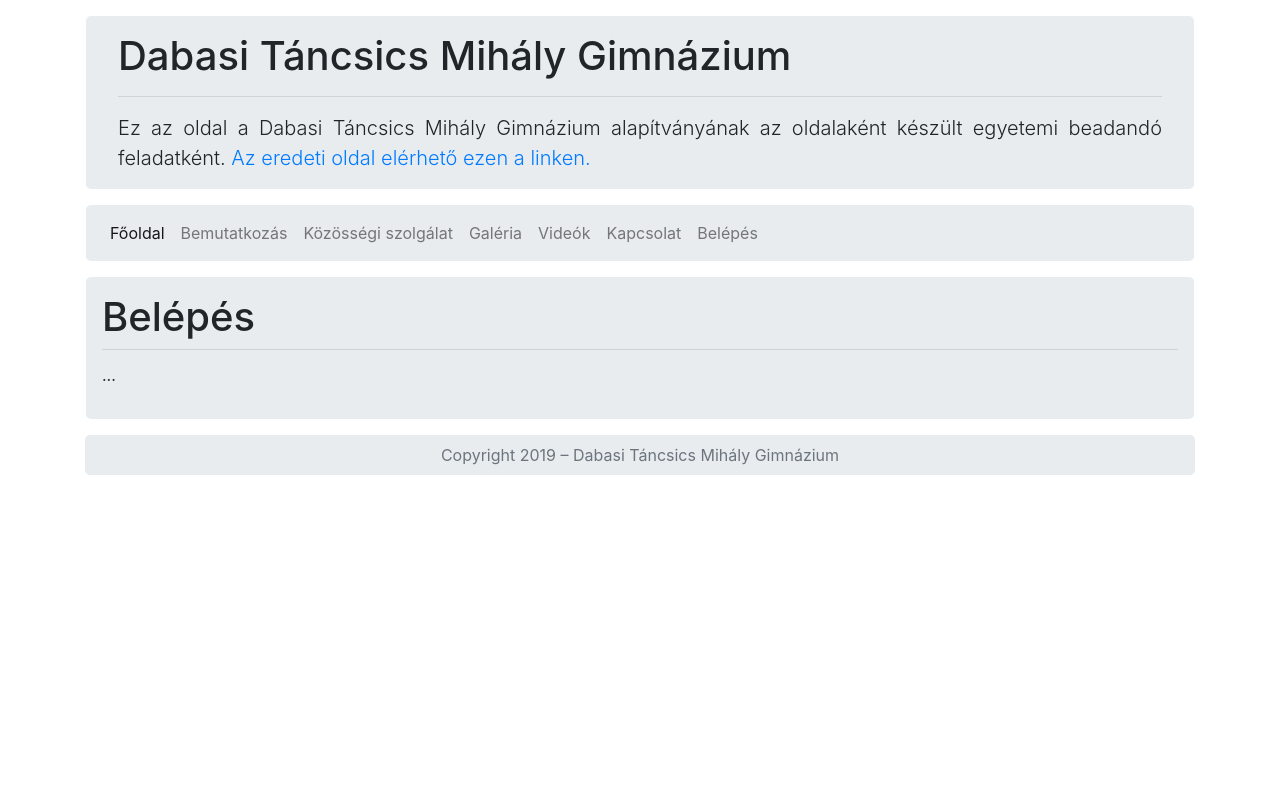
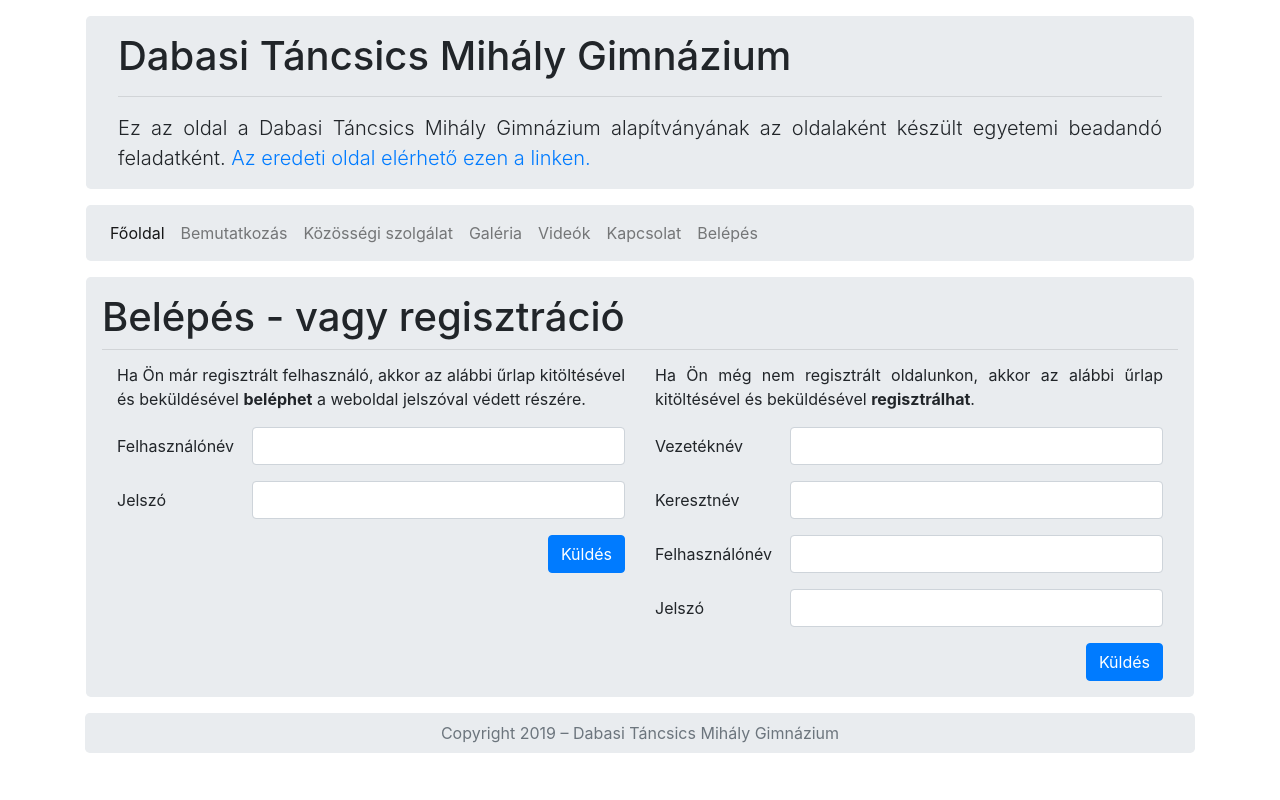
Before and after one commit to kovacsguido/webprog1, a PHP site: page /index.php?page=login in a window 1280 px wide. Run offline with PHP 8.4, Linux system fonts and the light colour scheme; some libraries are stand-ins or nearby versions.

Commit message:
Added the login/registration templates and the base of login.php and registration.php

```diff
--- a/templates/login.tpl.php
+++ b/templates/login.tpl.php
@@ -1,3 +1,58 @@
-<h1>Belépés</h1>
+<h1>Belépés - vagy regisztráció</h1>
 <hr class="my-4">
-<p>...</p>
+<div class="container">
+    <div class="row">
+        <div class="col-sm">
+            <p>Ha Ön már regisztrált felhasználó, akkor az alábbi űrlap kitöltésével és beküldésével <strong>beléphet</strong> a weboldal jelszóval védett részére.</p>
+            <form action="/login.php" method="post">
+                <fieldset>
+                    <div class="form-group row">
+                        <label for="lusername" class="col-sm-3 col-form-label">Felhasználónév</label>
+                        <div class="col-sm-9">
+                            <input type="text" class="form-control" id="lusername" name="username" required>
+                        </div>
+                    </div>
+                    <div class="form-group row">
+                        <label for="luserpass" class="col-sm-3 col-form-label">Jelszó</label>
+                        <div class="col-sm-9">
+                            <input type="password" class="form-control" id="luserpass" name="userpass" required>
+                        </div>
+                    </div>
+                    <button type="submit" class="btn btn-primary float-right">Küldés</button>
+                </fieldset>
+            </form>
+        </div>
+        <div class="col-sm">
+            <p>Ha Ön még nem regisztrált oldalunkon, akkor az alábbi űrlap kitöltésével és beküldésével <strong>regisztrálhat</strong>.</p>
+            <form action="/registration.php" method="post">
+                <fieldset>
+                    <div class="form-group row">
+                        <label for="lastname" class="col-sm-3 col-form-label">Vezetéknév</label>
+                        <div class="col-sm-9">
+                            <input type="text" class="form-control" id="lastname" name="lastname" required>
+                        </div>
+                    </div>
+                    <div class="form-group row">
+                        <label for="firstname" class="col-sm-3 col-form-label">Keresztnév</label>
+                        <div class="col-sm-9">
+                            <input type="text" class="form-control" id="firstname" name="firstname" required>
+                        </div>
+                    </div>
+                    <div class="form-group row">
+                        <label for="rusername" class="col-sm-3 col-form-label">Felhasználónév</label>
+                        <div class="col-sm-9">
+                            <input type="text" class="form-control" id="rusername" name="username" required>
+                        </div>
+                    </div>
+                    <div class="form-group row">
+                        <label for="ruserpass" class="col-sm-3 col-form-label">Jelszó</label>
+                        <div class="col-sm-9">
+                            <input type="password" class="form-control" id="ruserpass" name="userpass" required>
+                        </div>
+                    </div>
+                    <button type="submit" class="btn btn-primary float-right">Küldés</button>
+                </fieldset>
+            </form>
+        </div>
+    </div>
+</div>
```
Also changed, not shown: login.php (added), registration.php (added).
